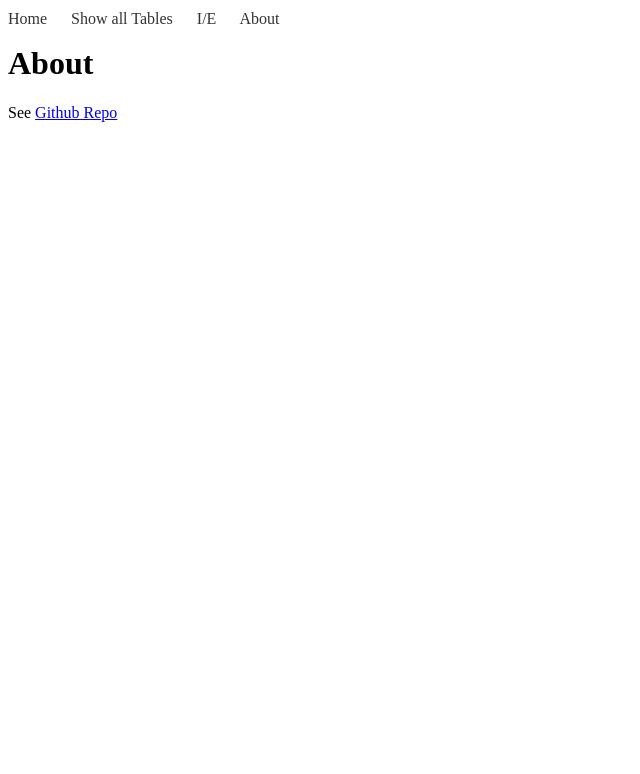
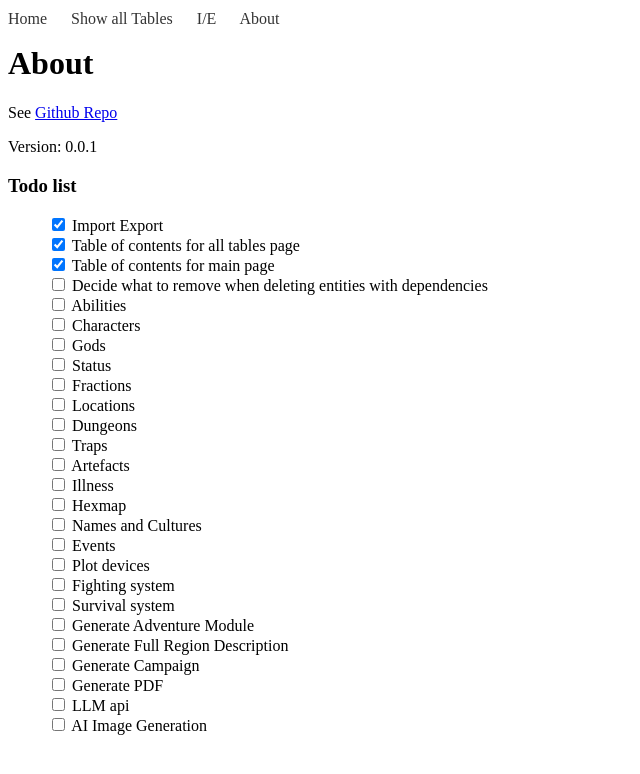
Before and after one commit to SaschaDoe/randomaze, a SvelteKit app: page /about in a window 1280 px wide. Shown: the top 774 px of the page, without its empty margins (0-640 px from the left). Built offline with nearby package versions, Linux system fonts and the light colour scheme.

Commit message:
Added SideIndex for entities

```diff
--- a/src/routes/about/+page.svelte
+++ b/src/routes/about/+page.svelte
@@ -1,7 +1,59 @@
+<script>
+    import {Version} from "./Version.ts";
+
+  let todos = [
+    { text: "Import Export", done: true },
+    { text: "Table of contents for all tables page", done: true },
+    { text: "Table of contents for main page", done: true },
+    { text: "Decide what to remove when deleting entities with dependencies", done: false },
+    { text: "Abilities", done: false },
+    { text: "Characters", done: false },
+    { text: "Gods", done: false },
+    { text: "Status", done: false },
+    { text: "Fractions", done: false },
+    { text: "Locations", done: false },
+    { text: "Dungeons", done: false },
+    { text: "Traps", done: false },
+    { text: "Artefacts", done: false },
+    { text: "Illness", done: false },
+    { text: "Hexmap", done: false },
+    { text: "Names and Cultures", done: false },
+    { text: "Events", done: false },
+    { text: "Plot devices", done: false },
+    { text: "Fighting system", done: false },
+    { text: "Survival system", done: false },
+    { text: "Generate Adventure Module", done: false },
+    { text: "Generate Full Region Description", done: false },
+    { text: "Generate Campaign", done: false },
+    { text: "Generate PDF", done: false },
+    { text: "LLM api", done: false },
+    { text: "AI Image Generation", done: false }
+];
+    function toggleDone(index) {
+        todos[index].done = !todos[index].done;
+    }
+</script>
+
 <svelte:head>
     <title>About</title>
-    <meta name="description" content="About this app" />
+    <meta name="description" content="About this app"/>
 </svelte:head>
 
 <h1>About</h1>
 <p>See <a href="https://github.com/SaschaDoe/randomaze" target="_blank">Github Repo</a></p>
+<span>Version: {Version}</span>
+<h3>Todo list</h3>
+<ul class="todo-list">
+    {#each todos as todo, index}
+        <li>
+            <input type="checkbox" bind:checked={todo.done} on:change={() => toggleDone(index)}/>
+            {todo.text}
+        </li>
+    {/each}
+</ul>
+
+<style>
+    .todo-list {
+        list-style-type: none;
+    }
+</style>
--- /dev/null
+++ b/src/routes/about/Version.ts
@@ -0,0 +1 @@
+export let Version = "0.0.1";
--- a/vite.config.ts
+++ b/vite.config.ts
@@ -5,6 +5,6 @@ export default defineConfig({
 	plugins: [sveltekit()],
 	test: {
 		include: ['src/**/*.{test,spec}.{js,ts}'],
-		globals: true
+		globals: true,
 	}
 });
```
Also changed, not shown: src/routes/+page.svelte (+35 -8 lines), src/routes/EntitySideIndex.svelte (+122 -0 lines), 1 other file (tests, documents, lock files or other folders).
